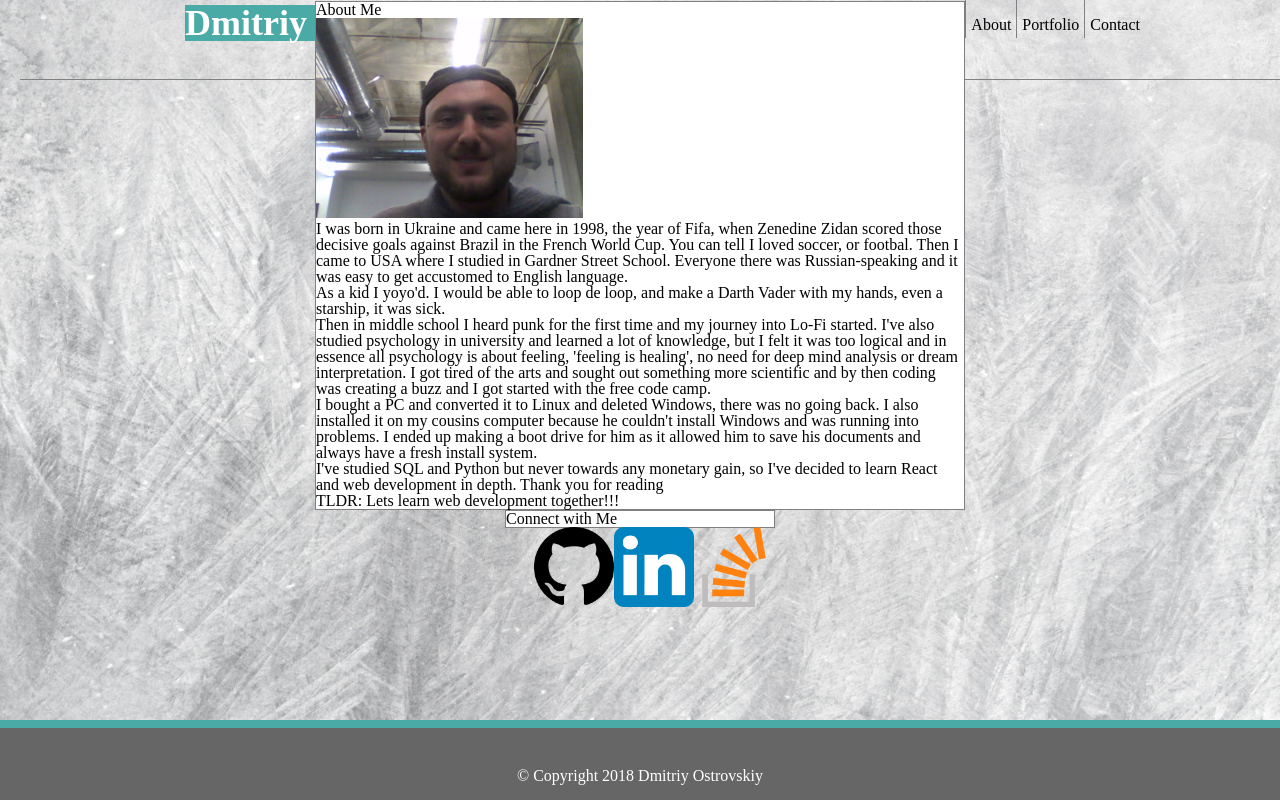
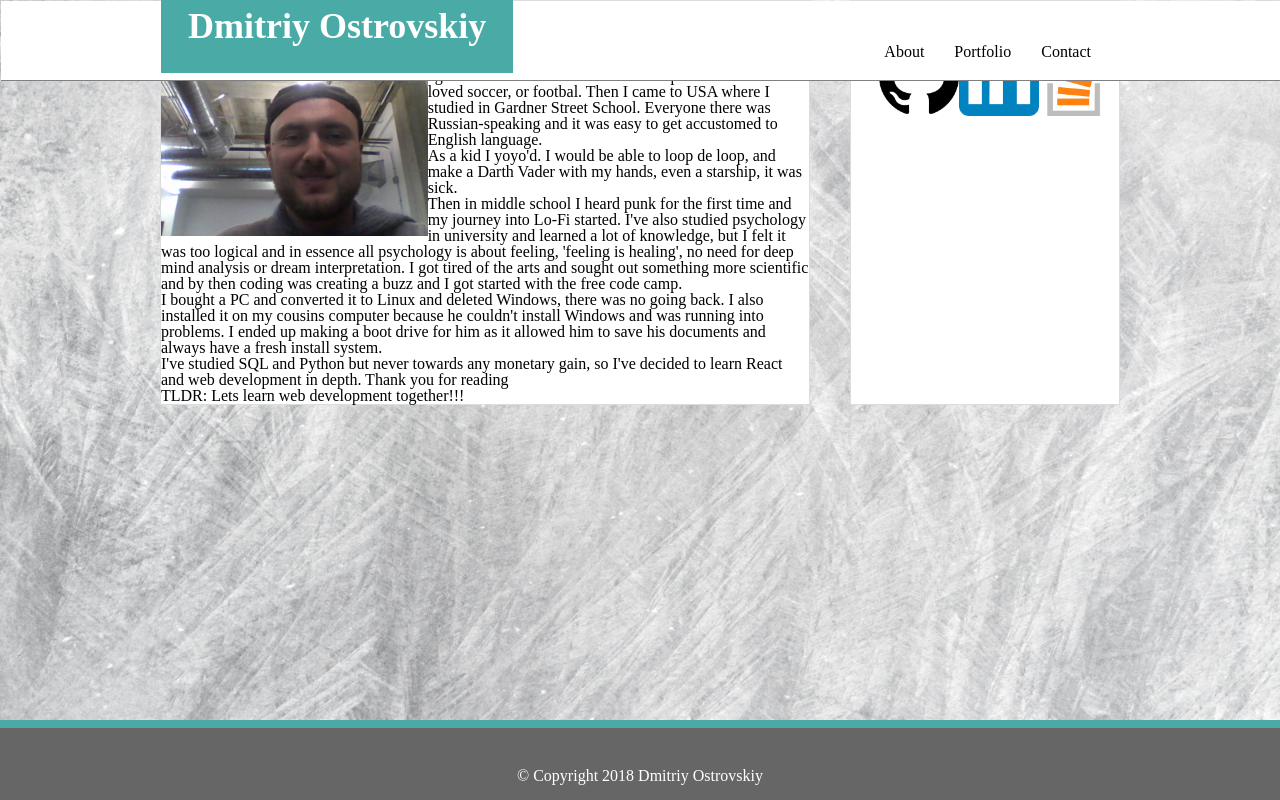
Before and after one commit to dimaostrov/Basic-Portfolio, a plain HTML site: page index.html in a window 1280 px wide. Drawn offline with Linux system fonts and the light colour scheme.

```diff
--- a/assets/css/style.css
+++ b/assets/css/style.css
@@ -2,10 +2,18 @@
 body,
 html {
     height: 100%;
+    width: 100%;
 }
 
 body {
     margin: 0;
+    width: 100%;
+    height: 100%;
+    background-size: cover;
+    background-position: center;
+    background-image: url("../images/background-texture.jpg");
+    position: absolute;
+
 }
 
 footer {
@@ -28,23 +36,37 @@ footer h6 {
 }
 
 /* page sections */
+nav {
+    box-sizing: border-box;
+    position: fixed;
+    top: 0;
+    width: 100%;
+    height: 80px;
+    border-bottom: solid 1px gray;
+    background-color: white;
+    margin: 1px;
+    padding: 1px;
+    z-index: 3;
+    display: flex;
+}
 
 section,
 header {
     width: 960px;
     box-sizing: border-box;
+    position: relative;
     margin: auto;
 }
 
-
-header div {
+header div h1{
     background-color: #4aaaa5;
     color: white;
-    display: inline-block;
+    padding: 27px;
+    display: inline;
     font-size: 36px;
     font-weight: bold;
-    box-sizing: border-box;
-    margin: 5px;
+    text-align: center;
+    vertical-align: middle;
 }
 
 a {
@@ -57,42 +79,39 @@ ul {
     display: flex;
 }
 
-nav {
-    position: fixed;
-    width: 100%;
-    height: 10%;
-    top: 0;
-    border-bottom: solid 1px gray;
-    margin: 0 0 0 20px;
-    box-sizing: border-box;
+hr {
+    border: 0;
+    height: 1px;
+    border-top: 1px solid rgba(0, 0, 0, 0.1);
+    border-bottom: 1px solid rgba(255, 255, 255, 0.3);
 }
 
 /* id */
 
 #view {
-
-    width: 100%;
-    height: 100%;
-    background-size: cover;
-    background-position: center;
-    padding: 1px;
-    background-image: url("../images/background-texture.jpg");
+    width: 960px;
+    margin: auto;
+    display: flex;
+    justify-content: space-between;
 }
 
 
 /* classes */
 .nav-links {
-    font-size: 36px;
-    margin: 5px;
+    font-size: 24px;
+    margin: 15px;
+    display: inline;
+    float: right;
 }
 
-.nav-links:nth-child(-n+2) {
-    border-right: thin solid grey;
-    margin: 5px;
+.nav-links:nth-of-type(2nd) {
+    border-right: thin solid black;
+    border-left: thin solid black;
 }
 
 .profile {
     height: 200px;
+    float: left;
 }
 
 .connect {
@@ -102,19 +121,20 @@ nav {
 .main,
 aside {
     background: white;
-    border: solid grey 1px;
-    position: relative;
+    border: solid gainsboro 1px;
+    position: static;
 }
 
 aside {
     width: 270px;
     box-sizing: border-box;
-    margin: 0 auto;
+
 
 }
 
 .main {
     width: 650px;
     box-sizing: border-box;
-    margin: 0 auto;
+
+
 }
--- a/index.html
+++ b/index.html
@@ -26,6 +26,7 @@
     <section id="view">
         <div class="main">
             <h2>About Me</h2>
+            <hr>
             <img src="assets/images/profiel.jpg" alt="Dmitriy selfie" class="profile">
             <p>I was born in Ukraine and came here in 1998, the year of Fifa, when Zenedine Zidan scored those decisive goals against Brazil in the French World Cup. You can tell I loved soccer, or footbal. Then I came to USA where I studied in Gardner Street School. Everyone there was Russian-speaking and it was easy to get accustomed to English language.</p>
             <p>As a kid I yoyo'd. I would be able to loop de loop, and make a Darth Vader with my hands, even a starship, it was sick.</p>
@@ -36,6 +37,7 @@
         </div>
         <aside>
             <h3>Connect with Me</h3>
+            <hr>
             <ul>
                <li><a href="#"><img src="assets/images/github.png" alt="github logo" class="connect"></a></li>
                <li><a href="#"><img src="assets/images/linkedin.png" alt="linkedin logo" class="connect"></a></li>
```
